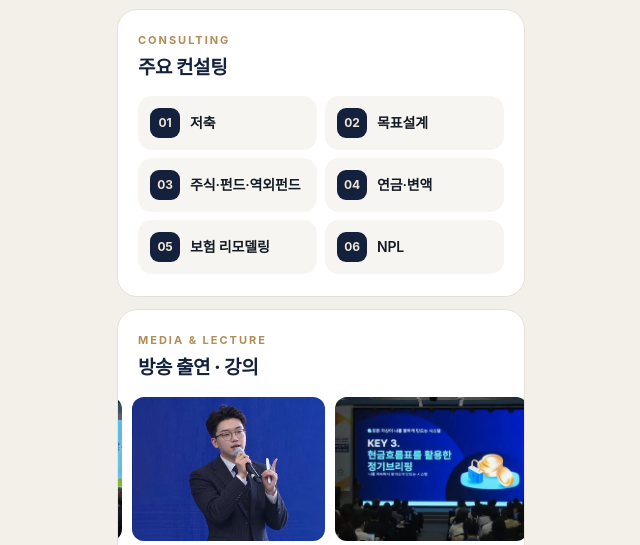
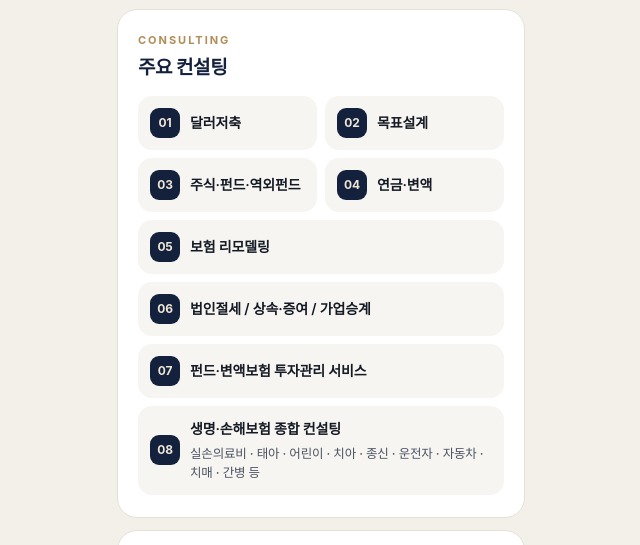
Before and after one commit to Moneylog-lab/business-card, a plain HTML site: page index.html in a window 1280 px wide. Shown: the part 2058-2603 px from the top of the page, without its empty margins (319-959 px from the left). Drawn offline with Linux system fonts and the light colour scheme; a web font is replaced by a local one.

Commit message:
주요 컨설팅 항목 수정: NPL 삭제, 달러저축·법인절세/상속·증여/가업승계·투자관리·보험 종합 컨설팅 추가

```diff
--- a/index.html
+++ b/index.html
@@ -83,6 +83,9 @@
   .chips{display:grid;grid-template-columns:repeat(2,1fr);gap:8px;margin-top:14px}
   .chip{display:flex;align-items:center;gap:10px;padding:12px 12px;border-radius:14px;background:#F7F5F1;font-size:14px;font-weight:600}
   .chip span{flex:none;width:30px;height:30px;border-radius:9px;background:var(--navy);color:var(--gold-soft);display:grid;place-items:center;font-size:12px;font-weight:700}
+  .chip{min-width:0}
+  .chip.wide{grid-column:1/-1}
+  .chip small{display:block;margin-top:4px;font-size:12.5px;font-weight:500;line-height:1.55;color:var(--ink-2)}
 
   .foot{margin:22px 24px 0;text-align:center;font-size:11.5px;color:var(--ink-3);line-height:1.7}
   .foot strong{color:var(--ink-2)}
@@ -202,12 +205,14 @@
     <p class="eyebrow">Consulting</p>
     <h2>주요 컨설팅</h2>
     <div class="chips">
-      <div class="chip"><span>01</span>저축</div>
+      <div class="chip"><span>01</span>달러저축</div>
       <div class="chip"><span>02</span>목표설계</div>
       <div class="chip"><span>03</span>주식·펀드·역외펀드</div>
       <div class="chip"><span>04</span>연금·변액</div>
-      <div class="chip"><span>05</span>보험 리모델링</div>
-      <div class="chip"><span>06</span>NPL</div>
+      <div class="chip wide"><span>05</span><div>보험 리모델링</div></div>
+      <div class="chip wide"><span>06</span><div>법인절세 / 상속·증여 / 가업승계</div></div>
+      <div class="chip wide"><span>07</span><div>펀드·변액보험 투자관리 서비스</div></div>
+      <div class="chip wide"><span>08</span><div>생명·손해보험 종합 컨설팅<small>실손의료비 · 태아 · 어린이 · 치아 · 종신 · 운전자 · 자동차 · 치매 · 간병 등</small></div></div>
     </div>
   </section>
 
```
